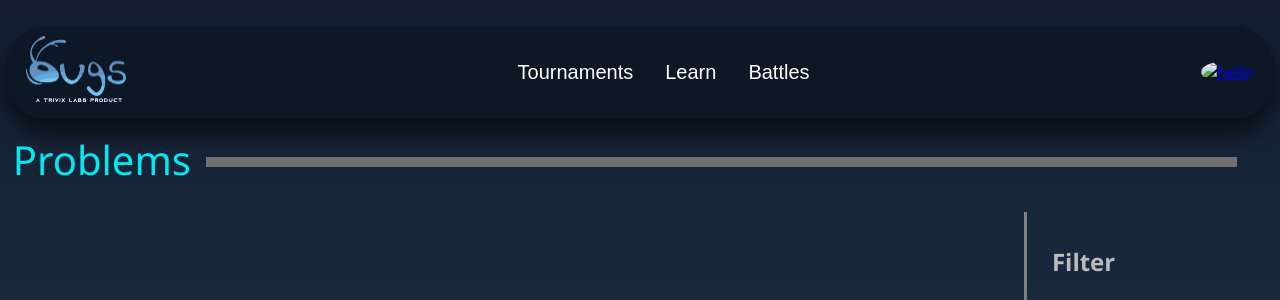
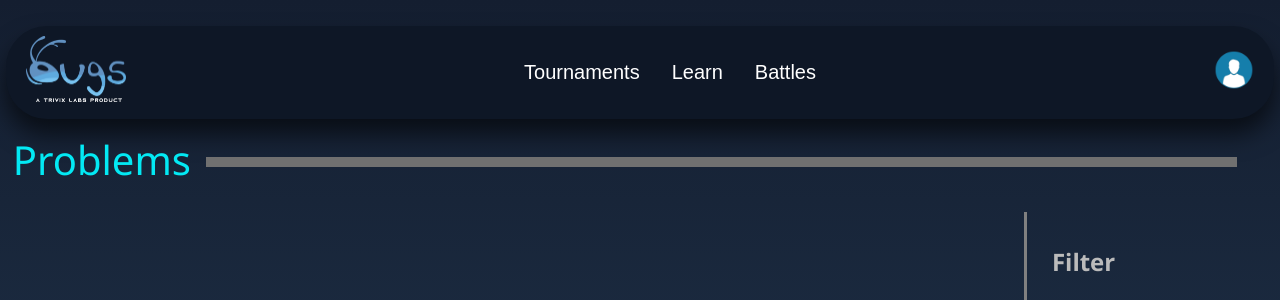
Before and after one commit to HarshVir2003/ClashofBugs, a Django app: page /learn/QuestionSelection/c/ in a window 1280 px wide. Shown: the top 300 px of the page. Run offline with Django 5.2, Linux system fonts and the light colour scheme; the visitor is signed in with stand-in values (Sample User, id 1); data that the repository does not hold is empty; parts of the project's set-up code (start-up, migrations or seed data) failed here and were passed over.

Commit message:
coding static fix 2

```diff
--- a/coding/templates/coding/question_selection.html
+++ b/coding/templates/coding/question_selection.html
@@ -21,7 +21,7 @@
     </ul>
 
     <a href="{% url 'dashboard:dashboard' %}">
-        <img src="" alt="hello" class="nav-image">
+        <img src="{% static 'image/user.png' %}" alt="hello" class="nav-image">
               </a>
     <div class="menu-toggle">
     <input id="checkbox" type="checkbox" class="menu-btn">
@@ -35,7 +35,7 @@
     <div class="overlay-menu">
       <div class="profile-image">
           <a href="{% url 'dashboard:dashboard' %}">
-        <img src="" alt="hello">
+        <img src="{% static 'image/user.png' %}" alt="hello">
               </a>
       </div>
       <div class="buttons-menu">
```
